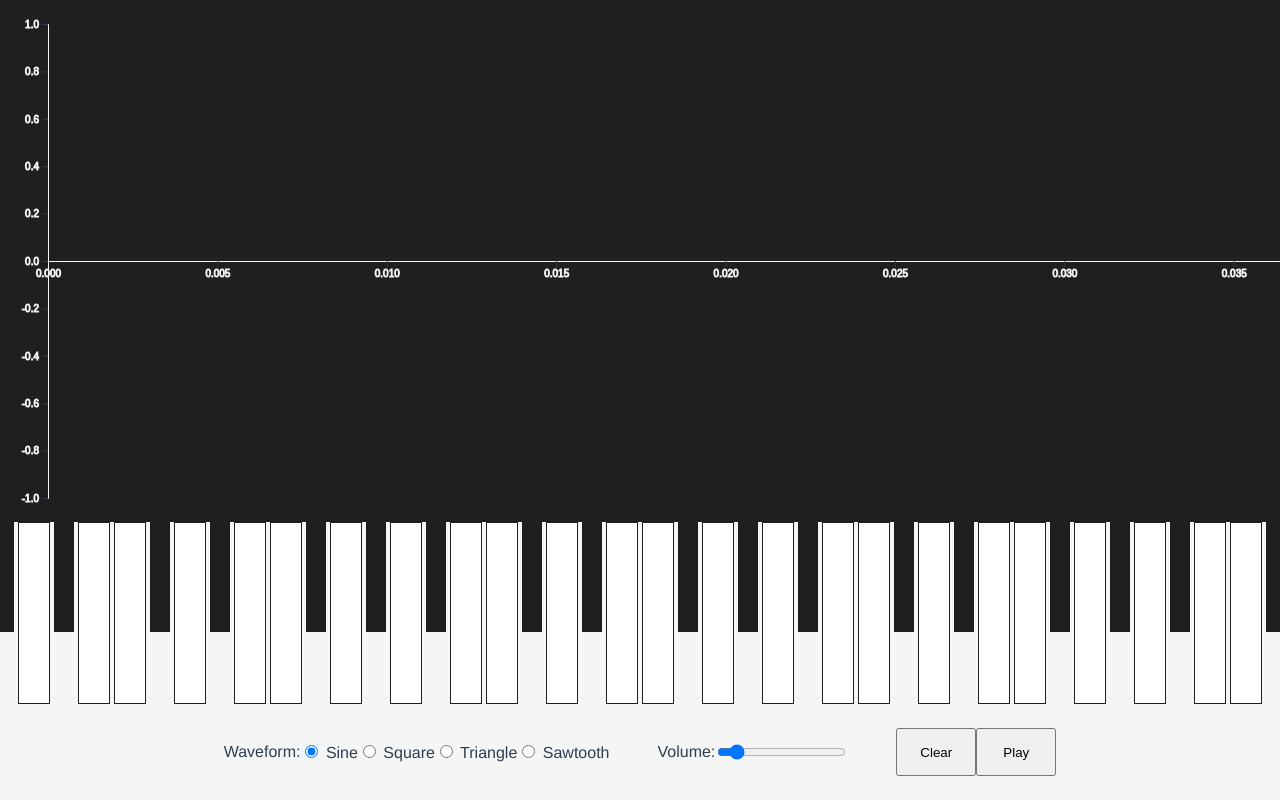
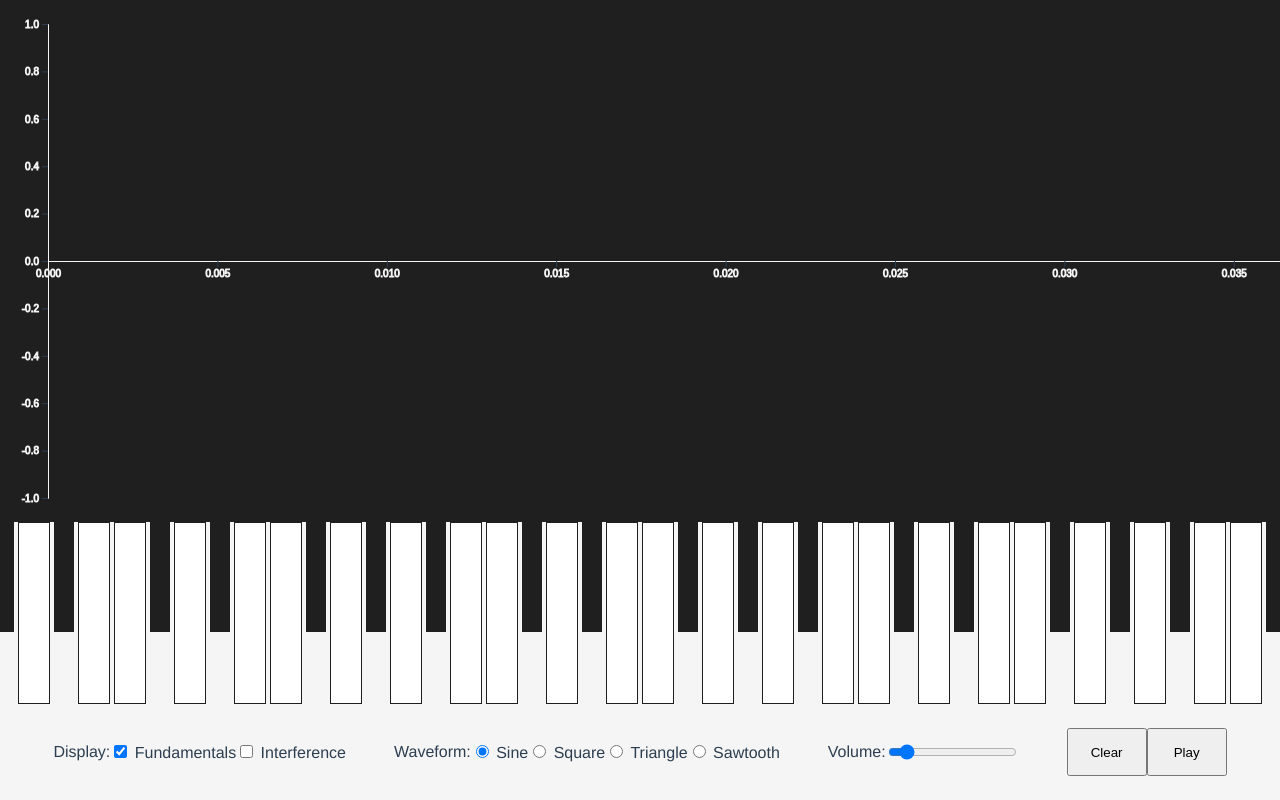
Before and after one commit to cfengjin/cacophony, a Vue app: page / in a window 1280 px wide. Built offline with nearby package versions, Linux system fonts and the light colour scheme.

Commit message:
Add interference waves

```diff
--- a/src/components/Chart.vue
+++ b/src/components/Chart.vue
@@ -12,7 +12,7 @@
 import * as d3 from "d3"
 
 export default {
-  props: ['pitches'],
+  props: ['pitches', 'showFundamentals', 'showInterference'],
   data() {
     return {
       chart: {
@@ -26,12 +26,11 @@ export default {
     data() {
       let delta = .0001;
 
-      return this.pitches.map(pitch => {
-        let points = [];
-
+      let fundamentals = this.pitches.map(pitch => {
+        let pts = [];
         for (let i = 0; i < 1/delta; ++i) {
           let t = delta * i * this.period
-          points.push({
+          pts.push({
             time: t,
             displacement: this.d(pitch.frequency, t)
           })
@@ -40,9 +39,35 @@ export default {
         return {
           class: pitch.class,
           frequency: pitch.frequency,
-          points: points
+          points: pts
         }
       })
+
+      if (fundamentals.length > 1 && this.showInterference) {
+        let pts = [];
+        for (let i = 0; i < 1/delta; ++i) {
+          let t = delta * i * this.period
+          pts.push({
+            time: t,
+            displacement: fundamentals.reduce((acc, obj) => acc + obj.points[i].displacement, 0),
+          })
+        }
+
+        let interference = {
+          class: "Chord",
+          points: pts
+        }
+
+        if (this.showFundamentals) {
+          return fundamentals.concat(interference)
+        }
+        return [interference]
+      }
+
+      if (this.showFundamentals) {
+        return fundamentals
+      }
+      return []
     },
     x() {
       return d3.scaleLinear()
@@ -51,7 +76,7 @@ export default {
     },
     y() {
       return d3.scaleLinear()
-        .domain([-1, 1])
+        .domain([this.showInterference ? -this.pitches.length : -1, this.showInterference ? this.pitches.length : 1])
         .range([this.chart.height - 24, 24])
     },
     line() {
@@ -61,8 +86,8 @@ export default {
     },
     color() {
       return d3.scaleOrdinal()
-        .domain(['A', 'A#', 'B', 'C', 'C#', 'D', 'D#', 'E', 'F', 'F#', 'G', 'G#'])
-        .range(['#4e79a7', '#f28e2c', '#e15759', '#76b7b2', '#59a14f', '#edc949', '#af7aa1', '#ff9da7', '#9c755f', '#bab0ab', '#888888', 'whitesmoke'])
+        .domain(['A', 'A#', 'B', 'C', 'C#', 'D', 'D#', 'E', 'F', 'F#', 'G', 'G#', 'Chord'])
+        .range(['#4e79a7', '#f28e2c', '#e15759', '#76b7b2', '#59a14f', '#edc949', '#af7aa1', '#ff9da7', '#9c755f', '#bab0ab', '#888888', 'whitesmoke', '#ffffff'])
     }
   },
   methods: {
@@ -92,7 +117,6 @@ export default {
       d3.select(".lines")
         .attr("display", "initial")
         .attr("fill", "none")
-        .attr("stroke-width", 1.5)
         .attr("stroke-linejoin", "round")
         .attr("stroke-linecap", "round")
         .selectAll("path")
@@ -100,6 +124,7 @@ export default {
         .join("path")
         .attr("d", d => this.line(d.points))
         .attr("stroke", d => this.color(d.class))
+        .attr("stroke-width", d => d.class == "Chord" ? 3 : 1.5)
     }
   },
   mounted() {
--- a/src/components/Keyboard.vue
+++ b/src/components/Keyboard.vue
@@ -1,5 +1,5 @@
 <template>
-  <Chart :pitches="selectedPitches" />
+  <Chart :pitches="selectedPitches" :showFundamentals="showFundamentals" :showInterference="showInterference"/>
 
   <div class="keyboard">
     <div
@@ -13,32 +13,44 @@
   </div>
 
   <div class="controls">
-    <div class="left">
-      <label for="waveform">Waveform:</label>
+    <div>
+      Display:
+      <label for="fundamentals">
+        <input type="checkbox" id="fundamentals" v-model="showFundamentals">
+        Fundamentals
+      </label>
+      <label for="interference">
+        <input type="checkbox" id="interference" v-model="showInterference">
+        Interference
+      </label>
+    </div>
+
+    <div>
+      Waveform:
       <label for="sine">
-        <input type="radio" id="sine" name="waveform" value="sine" v-model="waveform">
+        <input type="radio" id="sine" value="sine" v-model="waveform">
         Sine
       </label>
       <label for="square">
-        <input type="radio" id="square" name="waveform" value="square" v-model="waveform">
+        <input type="radio" id="square" value="square" v-model="waveform">
         Square
       </label>
       <label for="triangle">
-        <input type="radio" id="triangle" name="waveform" value="triangle" v-model="waveform">
+        <input type="radio" id="triangle" value="triangle" v-model="waveform">
         Triangle
       </label>
       <label for="sawtooth">
-        <input type="radio" id="sawtooth" name="waveform" value="sawtooth" v-model="waveform">
+        <input type="radio" id="sawtooth" value="sawtooth" v-model="waveform">
         Sawtooth
       </label>
     </div>
 
-    <div class="center">
+    <div>
       <label for="volume">Volume:</label>
       <input type="range" id="volume" name="volume" min="0" max="1" step="0.01" v-model="volume">
     </div>
 
-    <div class="right">
+    <div>
       <button @click.prevent="clear">Clear</button>
       <button @mousedown="play" @touchstart.prevent="play">Play</button>
     </div>
@@ -60,7 +72,9 @@ export default {
       volume: 0.1,
       pitches: [],
       waveform: 'sine',
-      playing: false
+      playing: false,
+      showFundamentals: true,
+      showInterference: false,
     }
   },
   computed: {
@@ -169,7 +183,7 @@ export default {
   flex-wrap: wrap;
   margin-bottom: 24px;
 }
-.controls .left, .center, .right {
+.controls div {
   display: flex;
   justify-content: space-evenly;
   align-items: center;
```
